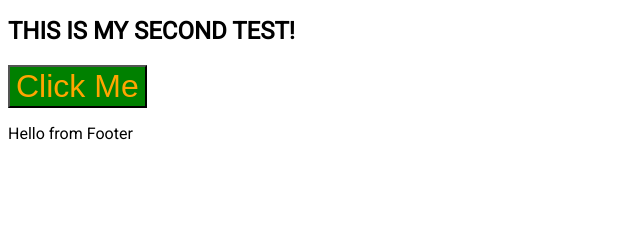
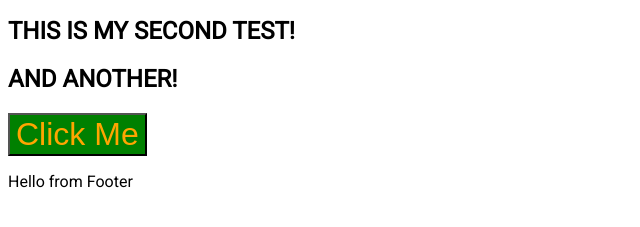
Before and after one commit to SignetOHara/gatsby-tutorial-codeaddict, a Gatsby site: page / in a window 1280 px wide. Shown: the part 223-450 px from the top of the page, without its empty margins (0-640 px from the left). Built offline with nearby package versions, Linux system fonts and the light colour scheme; Gatsby itself is replaced by a stand-in of ours.

Commit message:
A third test

```diff
--- a/src/pages/index.js
+++ b/src/pages/index.js
@@ -8,6 +8,7 @@ export default function Home() {
       <h1>Hello from Gatsby</h1>
       <h2>THIS IS A TEST!</h2>
       <h2>THIS IS MY SECOND TEST!</h2>
+      <h2>AND ANOTHER!</h2>
       <ExampleButton>Click Me</ExampleButton>
     </Layout>
   );
```
